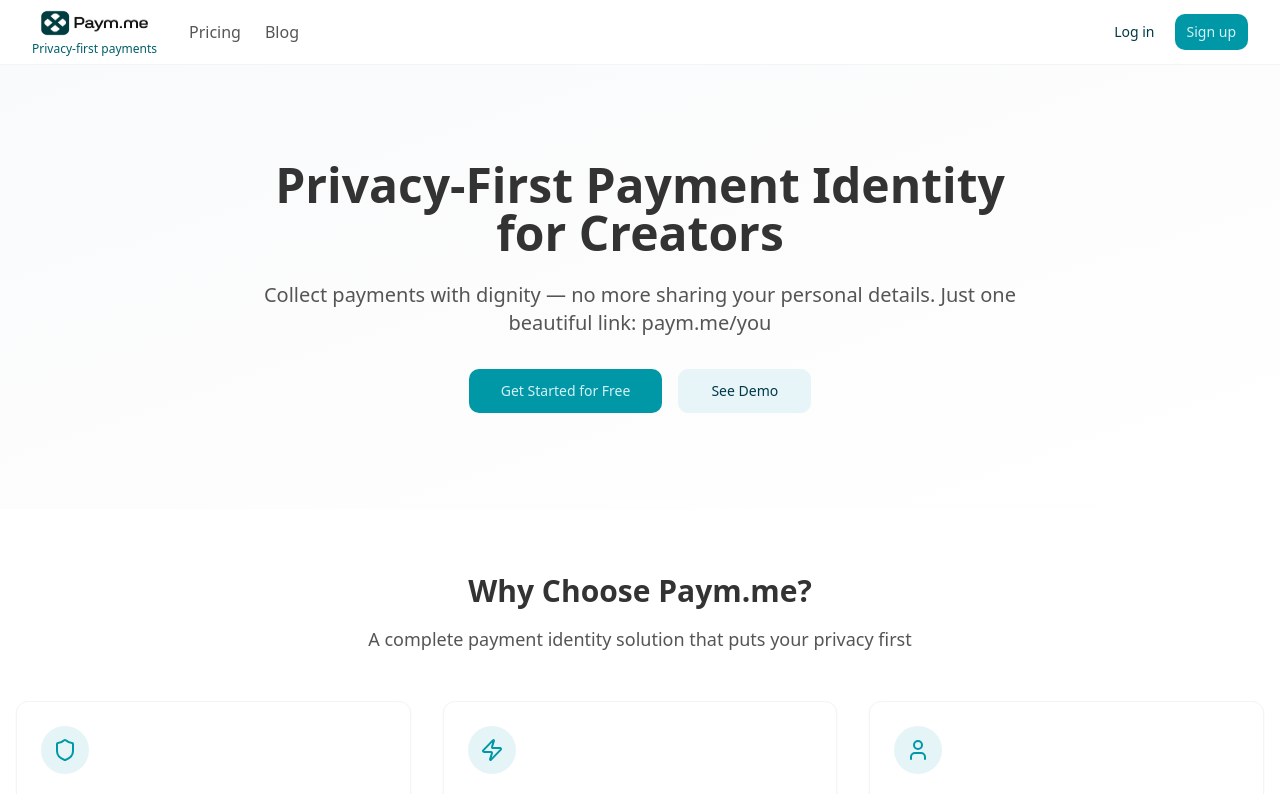
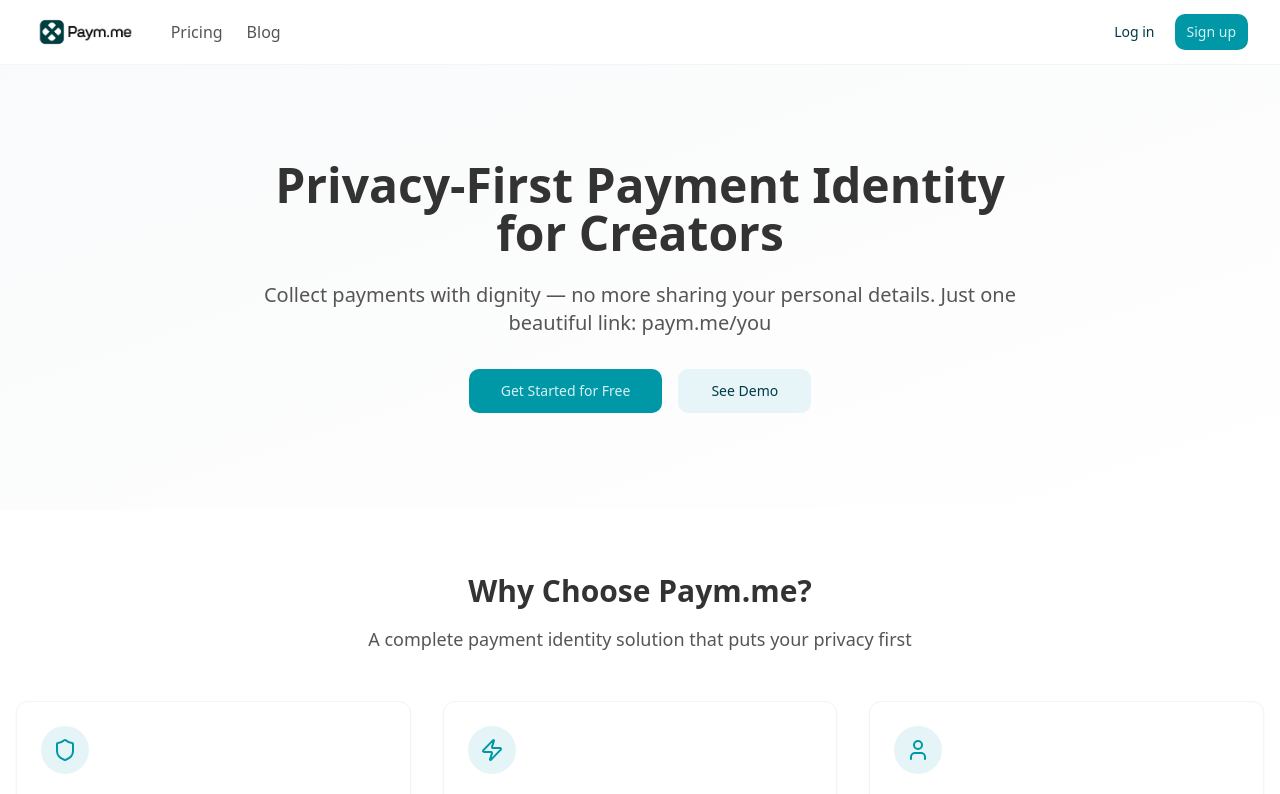
Before and after one commit to RookAdmin/lovable-pay-profile, a React (Vite) app: page / in a window 1280 px wide. Shown: the top 794 px of the page. Built offline with nearby package versions, Linux system fonts and the light colour scheme.

Commit message:
Remove logo tagline
Removes the tagline from the logo component.

```diff
--- a/src/components/Logo.tsx
+++ b/src/components/Logo.tsx
@@ -21,9 +21,6 @@ const Logo: React.FC<LogoProps> = ({
           alt="Paym.me Logo"
           className="h-8 w-auto"
         />
-        {withTagline && (
-          <span className="text-xs text-muted-foreground mt-0.5">Privacy-first payments</span>
-        )}
       </div>
     </Link>
   );
```
